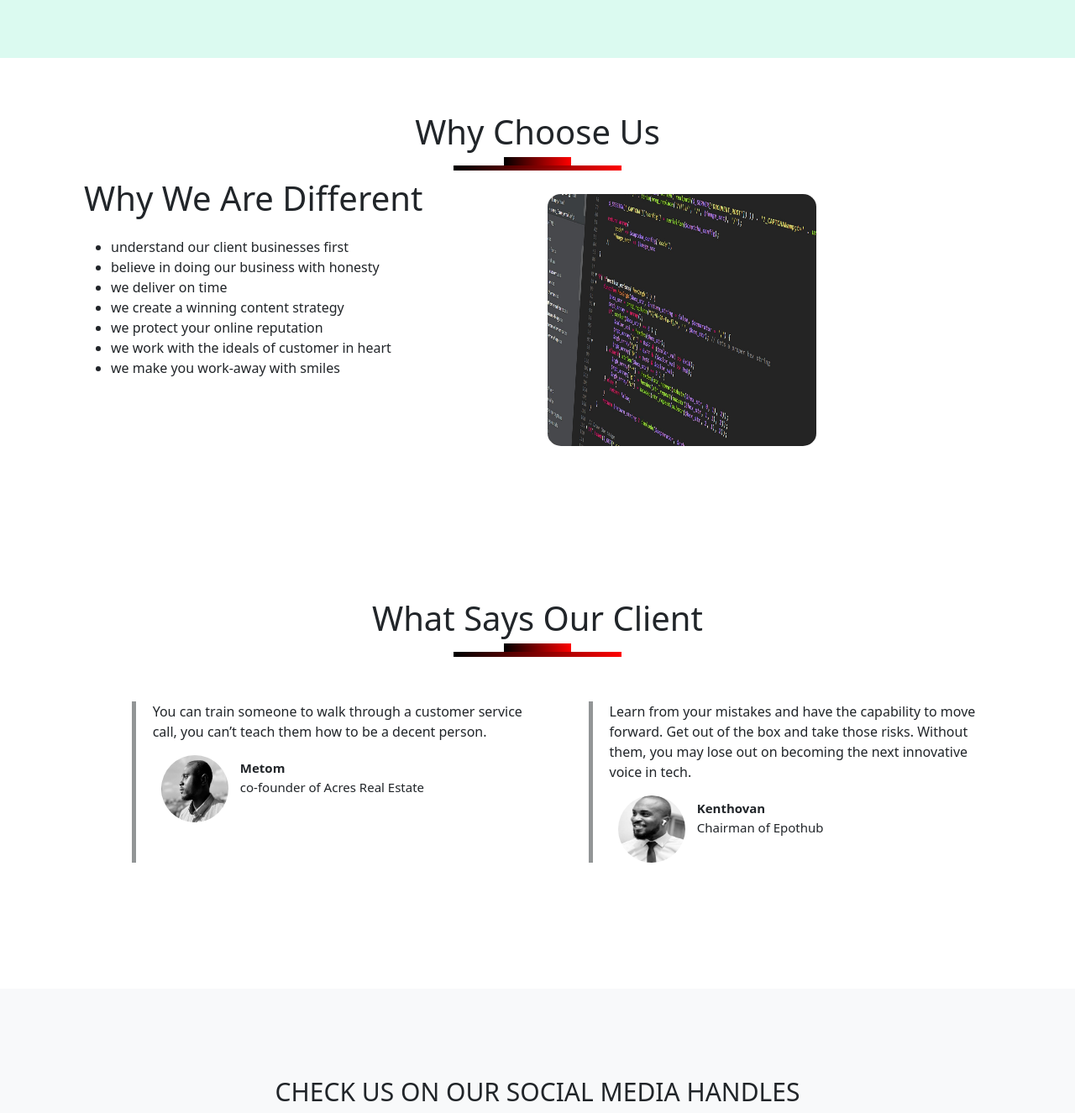
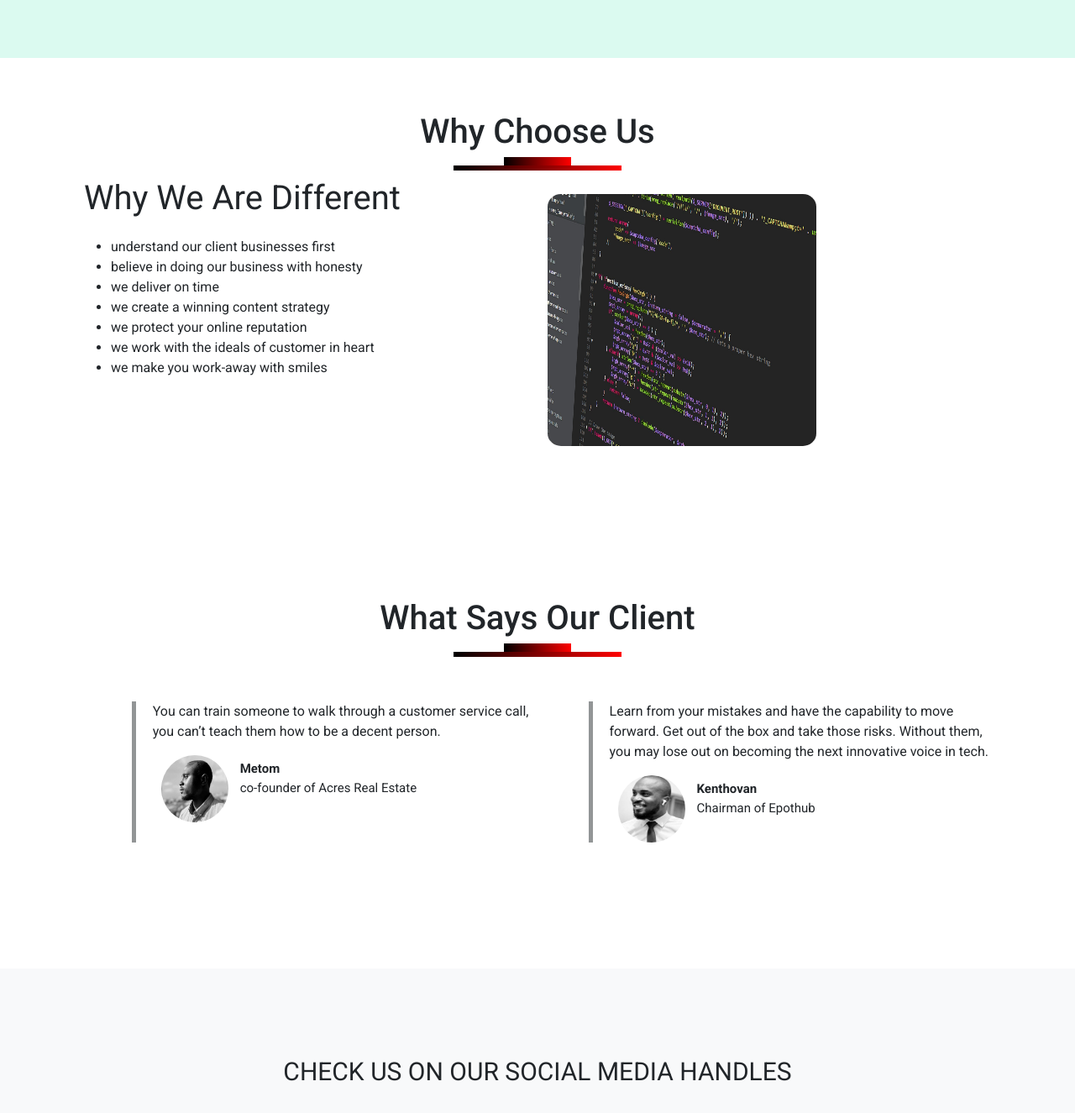
Before and after one commit to Tso4la1/company, a plain HTML site: page index.html in a window 1280 px wide. Shown: the part 1300-2625 px from the top of the page at 84% size. Drawn offline with Linux system fonts and the light colour scheme.

Commit message:
Update sheet.css

```diff
--- a/sheet.css
+++ b/sheet.css
@@ -2,10 +2,11 @@
 *{
     padding: 0;
     margin: 0;
+    font-family: 'Roboto', sans-serif;
 }
 
 body{
-    font-family: 'Roboto', sans-serif;
+
     overflow-x: hidden;
 }
 #section-navbar{
@@ -34,7 +35,7 @@ body{
 .navbar li a{
     text-align: left;
     float:right;
-    font-weight: bolder;
+    font-weight: 700px;
 }
 .navbar img{
     height: 70px;
@@ -138,7 +139,7 @@ body{
 
 #about-us .title{
     font-size: 40px;
-    font-weight: 100px;
+    font-weight: 500px;
     text-transform: capitalize;
 
 
@@ -189,7 +190,7 @@ body{
 #social p{
     margin-bottom: 36px;
     font-size: 30px;
-    font-weight: 600px;
+    font-weight: 500px;
     text-transform: uppercase;
 }
 .social-icon img{
```
